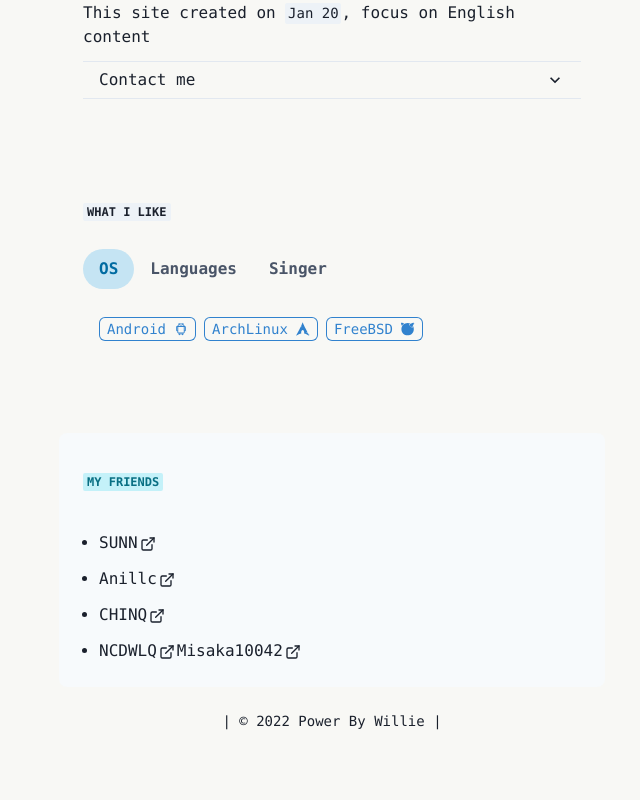
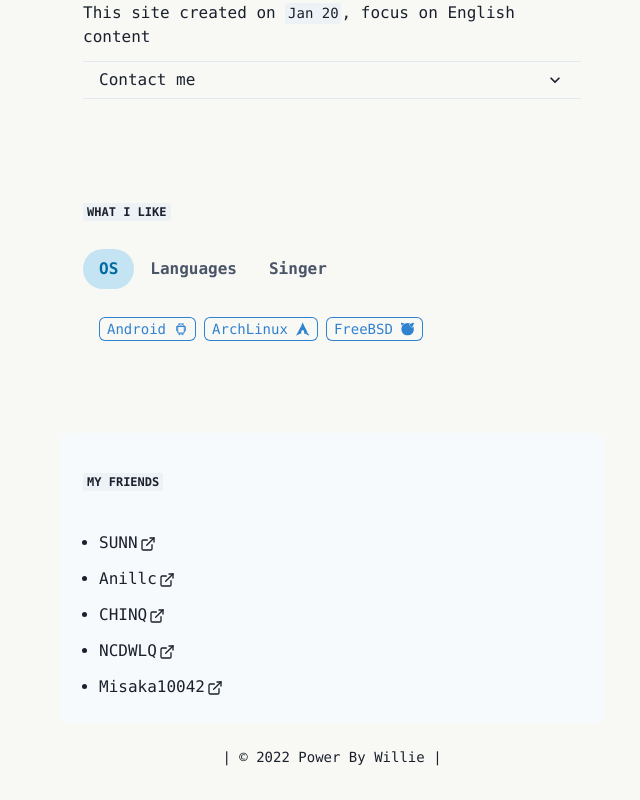
Before and after one commit to Powerlean/Willie-blog, a Next.js app: page / in a window 1280 px wide. Shown: the part 319-1119 px from the top of the page, without its empty margins (308-948 px from the left). Before the commit the page ends 1083 px from the top, so only its background shows below. Built offline with nearby package versions, Linux system fonts and the light colour scheme.

Commit message:
Update index.js

```diff
--- a/pages/index.js
+++ b/pages/index.js
@@ -149,7 +149,7 @@ Python
       bg={useColorModeValue("gray.50", "#2d2d2d")}
       borderRadius="lg"
     >
-      <Badge mt={4} mb={7} colorScheme="cyan">
+      <Badge mt={4} mb={7} colorScheme="gray">
         My friends
       </Badge>
       <UnorderedList>
@@ -176,6 +176,8 @@ Python
             NCDWLQ
 <ExternalLinkIcon mx='2px' />
           </Link>
+    </ListItem>
+     <ListItem mt={3}>
 <Link href="https://www.mis1042.top/" isExternal>
             Misaka10042
 <ExternalLinkIcon mx='2px' />
```
